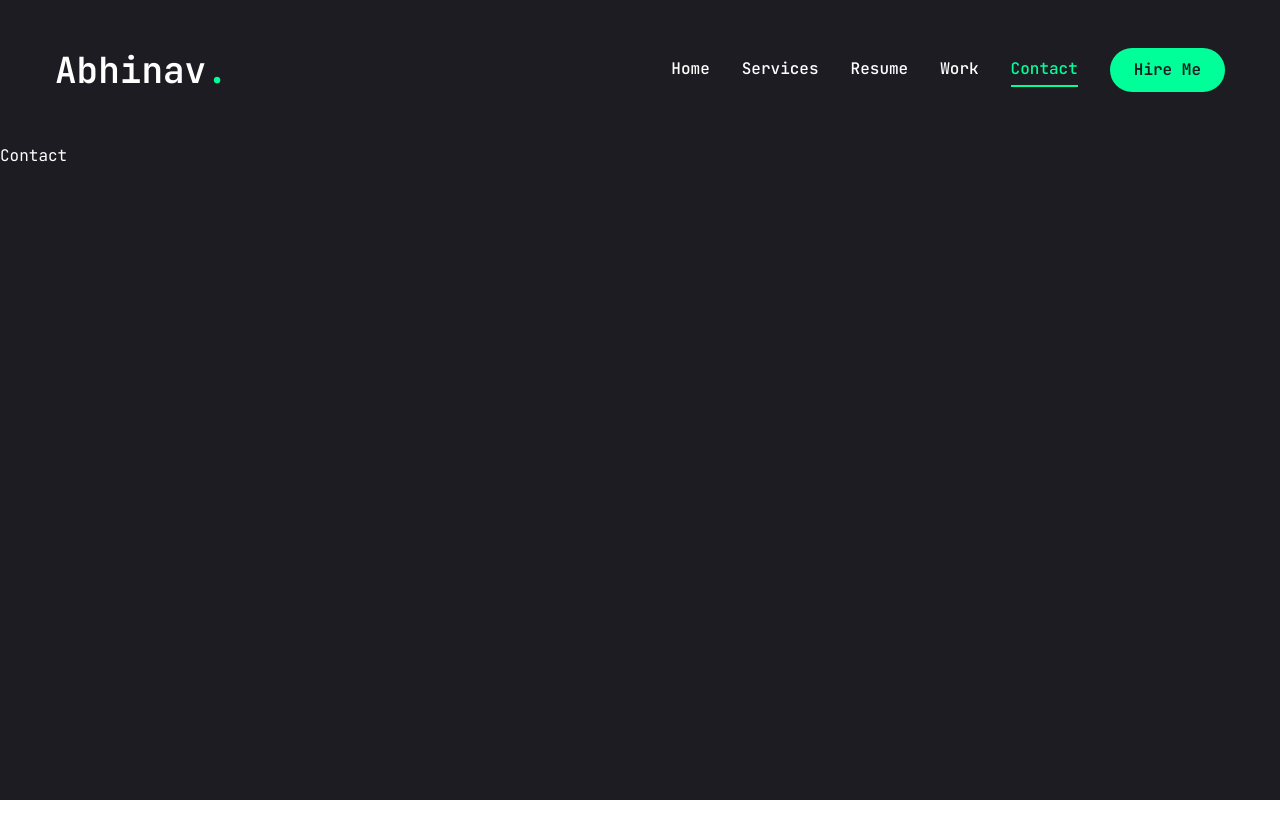
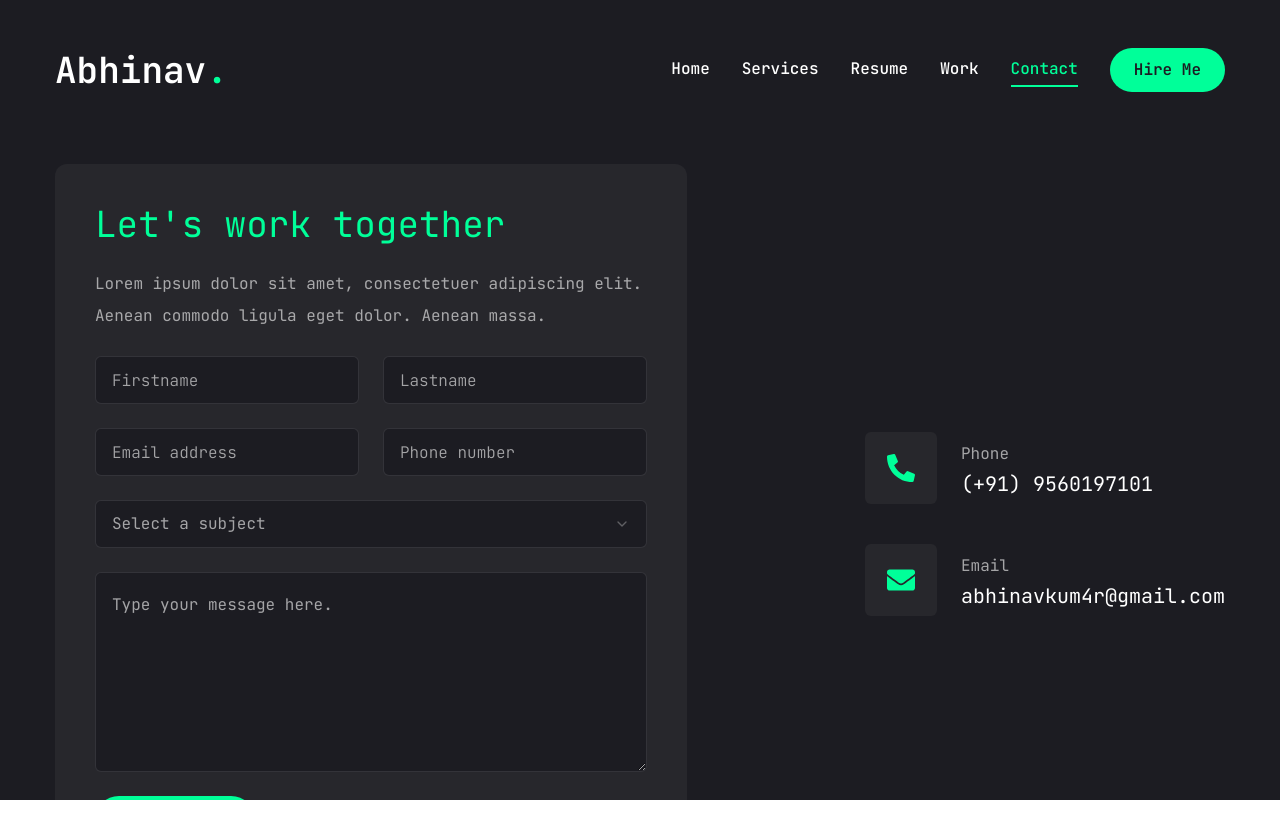
Before and after one commit to Abhin4vKumar/portfolio, a Next.js app: page /contact in a window 1280 px wide. Shown: the top 838 px of the page. Before the commit the page ends 800 px from the top, so only its background shows below. Built offline with nearby package versions, Linux system fonts and the light colour scheme.

Commit message:
Added Contact Page

```diff
--- a/app/contact/page.jsx
+++ b/app/contact/page.jsx
@@ -1,6 +1,90 @@
+"use client";
+
+import { Button } from "@/components/ui/button";
+import { Input } from "@/components/ui/input";
+import { Textarea } from "@/components/ui/textarea";
+
+import {Select,SelectContent , SelectGroup , SelectItem , SelectLabel , SelectTrigger , SelectValue} from "@/components/ui/select"
+
+import {FaPhoneAlt , FaEnvelope , FaMapMarkedAlt} from 'react-icons/fa';
+
+const info = [
+  {
+    icon:<FaPhoneAlt />,
+    title:"Phone",
+    description: "(+91) 9560197101",
+  },
+  {
+    icon:<FaEnvelope />,
+    title:"Email",
+    description: "abhinavkum4r@gmail.com",
+  },
+
+]
+
+import {motion} from "framer-motion";
+
 const Contact = () => {
     return (
-      <div>Contact</div>
+      <motion.section
+        initial={{opacity:0}}
+        animate={{opacity:1 , transition:{delay:2.4 , duration:0.4 , ease:"easeIn"},}}
+        className="py-6"
+      >
+        <div className="container mx-auto">
+          <div className="flex flex-col xl:flex-row gap-[30px]">
+            <div className="xl:w-[54%] order-2 xl:order-none">
+              <form className="flex flex-col gap-6 p-10 bg-[#27272c] rounded-xl">
+                <h3 className="text-4xl text-accent">Let's work together</h3>
+                <p className="text-white/60">Lorem ipsum dolor sit amet, consectetuer adipiscing elit. Aenean commodo ligula eget dolor. Aenean massa.</p>
+                <div className="grid grid-cols-1 md:grid-cols-2 gap-6">
+                  <Input type="firstname" placeholder="Firstname" />
+                  <Input type="lastname" placeholder="Lastname" />
+                  <Input type="email" placeholder="Email address" />
+                  <Input type="phone" placeholder="Phone number" />
+                </div>
+                <Select>
+                  <SelectTrigger>
+                    <SelectValue placeholder="Select a subject" />
+                  </SelectTrigger>
+                  <SelectContent>
+                    <SelectGroup>
+                      <SelectLabel>
+                        Select a subject
+                      </SelectLabel>
+                      <SelectItem value="est">Software Development</SelectItem>
+                      <SelectItem value="cst">Web Development</SelectItem>
+                      <SelectItem value="mst">Hiring</SelectItem>
+                      <SelectItem value="nst">Other</SelectItem>
+                    </SelectGroup>
+                  </SelectContent>
+                </Select>
+                <Textarea className="h-[200px]" placeholder="Type your message here."/>
+                <Button size="md" className="max-w-40">
+                  Send Message
+                </Button>
+              </form>
+            </div>
+            <div className="flex-1 flex items-center xl:justify-end order-1 xl:order-none mb-8 xl:mb-0">
+              <ul className="flex flex-col gap-10">
+                {info.map((item,index)=>{
+                  return(
+                    <li key={index} className="flex items-center gap-6">
+                      <div className="w-[52px] h-[52px] xl:w-[72px] xl:h-[72px] bg-[#27272c] text-accent rounded-md flex items-center justify-center">
+                        <div className="text-[28px]">{item.icon}</div>
+                      </div>
+                      <div className="flex-1">
+                        <p className="text-white/60">{item.title}</p>
+                        <h3 className="text-xl">{item.description}</h3>
+                      </div>
+                    </li>
+                  );
+                })}
+              </ul>
+            </div>
+          </div>
+        </div>
+      </motion.section>
     )
   }
 
--- a/components/ui/button.jsx
+++ b/components/ui/button.jsx
@@ -15,7 +15,7 @@
       },
       size: {
         default: "h-[44px] px-6",
-        sm: "h-[48px] px-6",
+        md: "h-[48px] px-6",
         lg: "h-[56px] px-8 text-sm uppercase tracking-[2px]",
       },
     },
--- a/components/ui/input.jsx
+++ b/components/ui/input.jsx
@@ -7,7 +7,7 @@
     (<input
       type={type}
       className={cn(
-        "flex h-10 w-full rounded-md border border-slate-200 bg-white px-3 py-2 text-sm ring-offset-white file:border-0 file:bg-transparent file:text-sm file:font-medium placeholder:text-slate-500 focus-visible:outline-none focus-visible:ring-2 focus-visible:ring-slate-950 focus-visible:ring-offset-2 disabled:cursor-not-allowed disabled:opacity-50 dark:border-slate-800 dark:bg-slate-950 dark:ring-offset-slate-950 dark:placeholder:text-slate-400 dark:focus-visible:ring-slate-300",
+        "flex h-[48px] rounded-md border border-white/10 focus:border-accent font-light bg-primary px-4 py-5 text-base placeholder:text-white/60 outline-none",
         className
       )}
       ref={ref}
--- a/components/ui/select.jsx
+++ b/components/ui/select.jsx
@@ -16,7 +16,7 @@
   <SelectPrimitive.Trigger
     ref={ref}
     className={cn(
-      "flex h-10 w-full items-center justify-between rounded-md border border-slate-200 bg-white px-3 py-2 text-sm ring-offset-white placeholder:text-slate-500 focus:outline-none focus:ring-2 focus:ring-slate-950 focus:ring-offset-2 disabled:cursor-not-allowed disabled:opacity-50 [&>span]:line-clamp-1 dark:border-slate-800 dark:bg-slate-950 dark:ring-offset-slate-950 dark:placeholder:text-slate-400 dark:focus:ring-slate-300",
+      "flex h-[48px] w-full items-center justify-between rounded-md border border-white/10 bg-primary px-4 py-5 text-base text-white/60 placeholder:text-white/10 focus:border-accent outline-none",
       className
     )}
     {...props}>
@@ -54,7 +54,7 @@
     <SelectPrimitive.Content
       ref={ref}
       className={cn(
-        "relative z-50 max-h-96 min-w-[8rem] overflow-hidden rounded-md border border-slate-200 bg-white text-slate-950 shadow-md data-[state=open]:animate-in data-[state=closed]:animate-out data-[state=closed]:fade-out-0 data-[state=open]:fade-in-0 data-[state=closed]:zoom-out-95 data-[state=open]:zoom-in-95 data-[side=bottom]:slide-in-from-top-2 data-[side=left]:slide-in-from-right-2 data-[side=right]:slide-in-from-left-2 data-[side=top]:slide-in-from-bottom-2 dark:border-slate-800 dark:bg-slate-950 dark:text-slate-50",
+        "relative z-50 max-h-96 min-w-[8rem] overflow-hidden rounded-md border border-white/10 bg-primary text-white shadow-md data-[state=open]:animate-in data-[state=closed]:animate-out data-[state=closed]:fade-out-0 data-[state=open]:fade-in-0 data-[state=closed]:zoom-out-95 data-[state=open]:zoom-in-95 data-[side=bottom]:slide-in-from-top-2 data-[side=left]:slide-in-from-right-2 data-[side=right]:slide-in-from-left-2 data-[side=top]:slide-in-from-bottom-2 dark:border-slate-800 dark:bg-slate-950 dark:text-slate-50",
         position === "popper" &&
           "data-[side=bottom]:translate-y-1 data-[side=left]:-translate-x-1 data-[side=right]:translate-x-1 data-[side=top]:-translate-y-1",
         className
@@ -85,7 +85,7 @@
   <SelectPrimitive.Item
     ref={ref}
     className={cn(
-      "relative flex w-full cursor-default select-none items-center rounded-sm py-1.5 pl-8 pr-2 text-sm outline-none focus:bg-slate-100 focus:text-slate-900 data-[disabled]:pointer-events-none data-[disabled]:opacity-50 dark:focus:bg-slate-800 dark:focus:text-slate-50",
+      "relative flex w-full cursor-default select-none items-center rounded-sm py-1.5 pl-8 pr-2 text-sm outline-none focus:bg-accent focus:text-primary data-[disabled]:pointer-events-none data-[disabled]:opacity-50 dark:focus:bg-slate-800 dark:focus:text-slate-50",
       className
     )}
     {...props}>
--- a/components/ui/textarea.jsx
+++ b/components/ui/textarea.jsx
@@ -6,7 +6,7 @@
   return (
     (<textarea
       className={cn(
-        "flex min-h-[80px] w-full rounded-md border border-slate-200 bg-white px-3 py-2 text-sm ring-offset-white placeholder:text-slate-500 focus-visible:outline-none focus-visible:ring-2 focus-visible:ring-slate-950 focus-visible:ring-offset-2 disabled:cursor-not-allowed disabled:opacity-50 dark:border-slate-800 dark:bg-slate-950 dark:ring-offset-slate-950 dark:placeholder:text-slate-400 dark:focus-visible:ring-slate-300",
+        "flex min-h-[80px] w-full rounded-md border border-white/10 bg-primary px-4 py-5 text-base placeholder:text-white/60 focus-visible:outline-none focus-visible:ring-1 focus-visible:ring-accent focus-visible:ring-offset-0 disabled:cursor-not-allowed disabled:opacity-50",
         className
       )}
       ref={ref}
```
